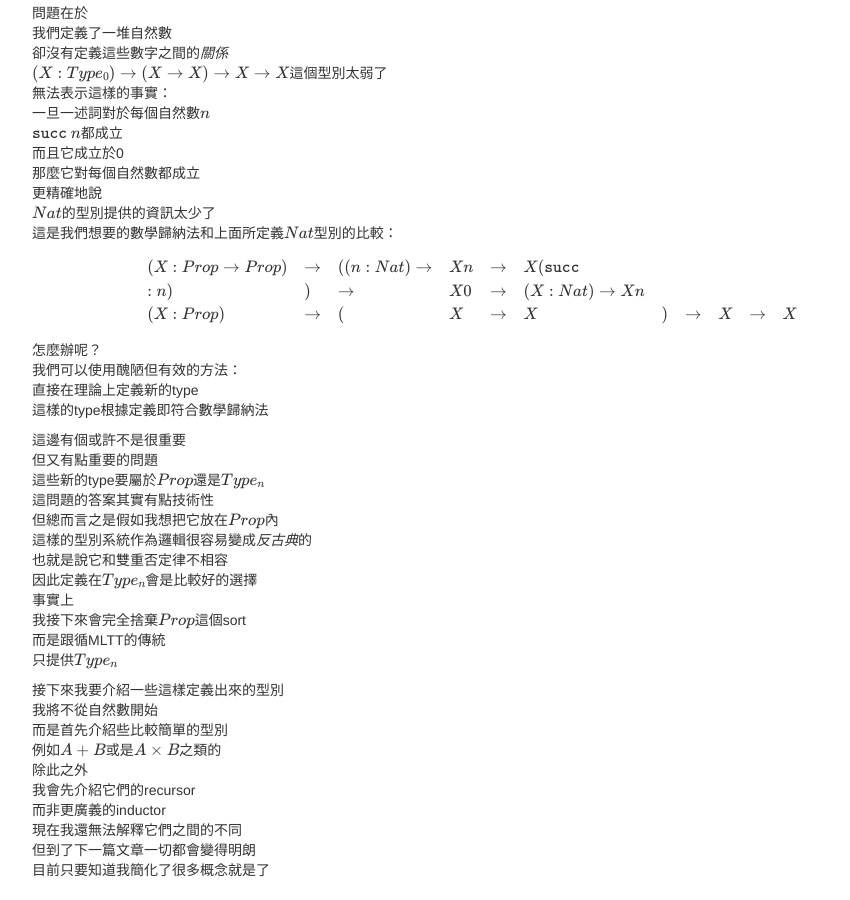
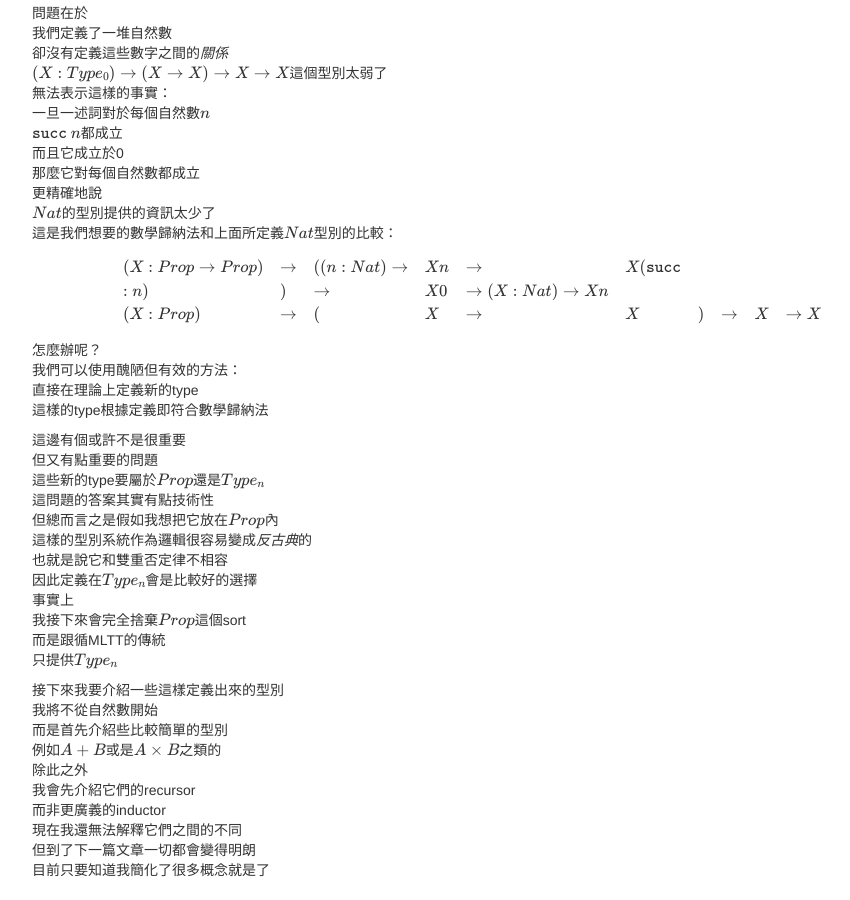
Before and after one commit to AndyShiue/AndyShiue.github.io, a Jekyll site: the page built from _posts/lambda/2016-10-03-MLTT.md, in a window 1280 px wide and 900 px high, scrolled down 462 px. Shown: the whole window, without its empty margins (168-1018 px from the left). Built offline with Jekyll 4.4.1, drawn with Linux system fonts in a browser that asks for light colours; formulas are drawn with MathJax 3; comment, search, counter and statistics services are not loaded.

Commit message:
Fix mathjax.

```diff
--- a/_posts/lambda/2016-10-03-MLTT.md
+++ b/_posts/lambda/2016-10-03-MLTT.md
@@ -33,8 +33,8 @@
 
 $$
 \begin{array}{lllllllllll}
-(X: Prop \to Prop) & \to & ((n: Nat) \to & X n & \to & X (\texttt{succ} \\: n) & ) & \to & X 0 & \to & (X: Nat) \to X n \\
-(X: Prop)          & \to & (             & X   & \to & X                       & ) & \to & X   & \to & X
+(X: Prop \to Prop) & \to & ((n: Nat) \to & X n & \to & X (\texttt{succ} \\: n) & ) & \to & X 0 & \to (X: Nat) \to X n \\
+(X: Prop)          & \to & (             & X   & \to & X                       & ) & \to & X   & \to X
 \end{array}
 $$
 
```
